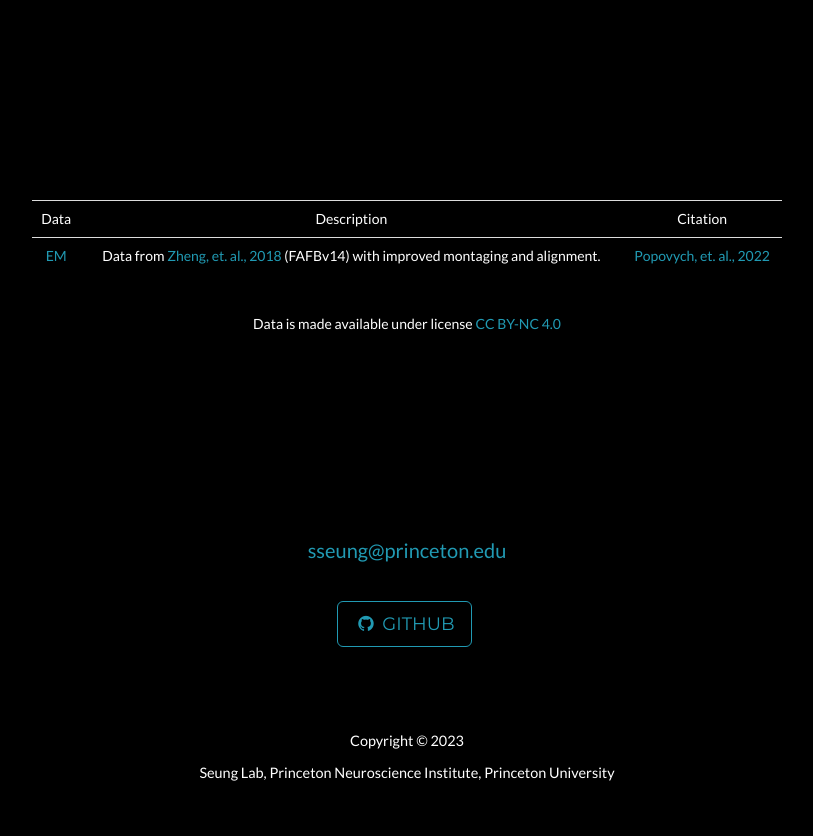
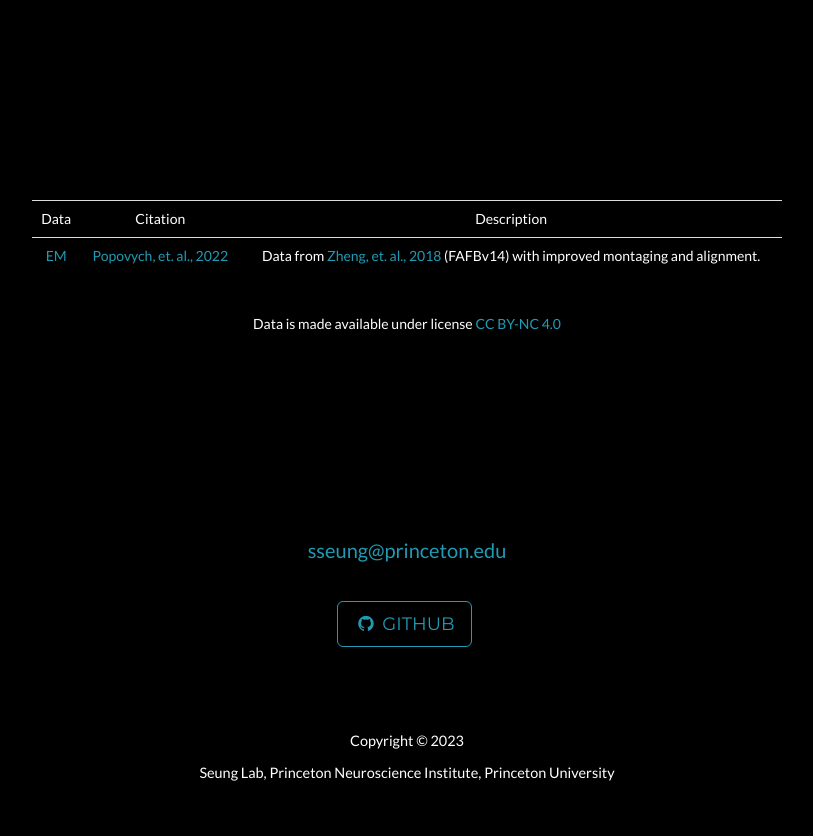
Before and after one commit to seung-lab/fafbv15, a Jekyll site: the page built from index.html, in a window 1280 px wide. Shown: the part 450-1286 px from the top of the page, without its empty margins (233-1046 px from the left). Built offline with Jekyll 4.4.1, drawn with Linux system fonts in a browser that asks for light colours.

Commit message:
rearrange data table columns

```diff
--- a/_includes/about.html
+++ b/_includes/about.html
@@ -5,12 +5,12 @@
 			<table class="table">
 			    <tr>
 				<td>Data</td>
+				<td>Citation</td>
 				<td>Description</td>
-				<td>Citation</td>
 			    <tr>
-				<td><a href="hhttps://spelunker.cave-explorer.org/#!%7B%22dimensions%22:%7B%22x%22:%5B4e-9%2C%22m%22%5D%2C%22y%22:%5B4e-9%2C%22m%22%5D%2C%22z%22:%5B4e-8%2C%22m%22%5D%7D%2C%22position%22:%5B133248.5%2C56000.5%2C3570.5%5D%2C%22crossSectionScale%22:128%2C%22projectionScale%22:262144%2C%22layers%22:%5B%7B%22type%22:%22image%22%2C%22source%22:%22precomputed://https://td.princeton.edu/sseung-test1/fafb-v15-alignment-temp/fine_final/z0_7063/v1/aligned/mip1%22%2C%22tab%22:%22source%22%2C%22name%22:%22fafbv15%22%7D%5D%2C%22selectedLayer%22:%7B%22layer%22:%22fafbv15%22%7D%2C%22layout%22:%22xy%22%7">EM</a></td>
+				<td><a href="https://spelunker.cave-explorer.org/#!%7B%22dimensions%22:%7B%22x%22:%5B4e-9%2C%22m%22%5D%2C%22y%22:%5B4e-9%2C%22m%22%5D%2C%22z%22:%5B4e-8%2C%22m%22%5D%7D%2C%22position%22:%5B133248.5%2C56000.5%2C3570.5%5D%2C%22crossSectionScale%22:128%2C%22projectionScale%22:262144%2C%22layers%22:%5B%7B%22type%22:%22image%22%2C%22source%22:%22precomputed://https://td.princeton.edu/sseung-test1/fafb-v15-alignment-temp/fine_final/z0_7063/v1/aligned/mip1%22%2C%22tab%22:%22source%22%2C%22name%22:%22fafbv15%22%7D%5D%2C%22selectedLayer%22:%7B%22layer%22:%22fafbv15%22%7D%2C%22layout%22:%22xy%22%7">EM</a></td>
+				<td><a href="https://doi.org/10.1101/2022.03.25.485816">Popovych, et. al., 2022</a></td>
 				<td>Data from <a href="https://doi.org/10.1016/j.cell.2018.06.019">Zheng, et. al., 2018</a> (FAFBv14) with improved montaging and alignment.</td>
-				<td><a href="https://doi.org/10.1101/2022.03.25.485816">Popovych, et. al., 2022</a></td>
 			    </tr>
 			</table>
 
```
